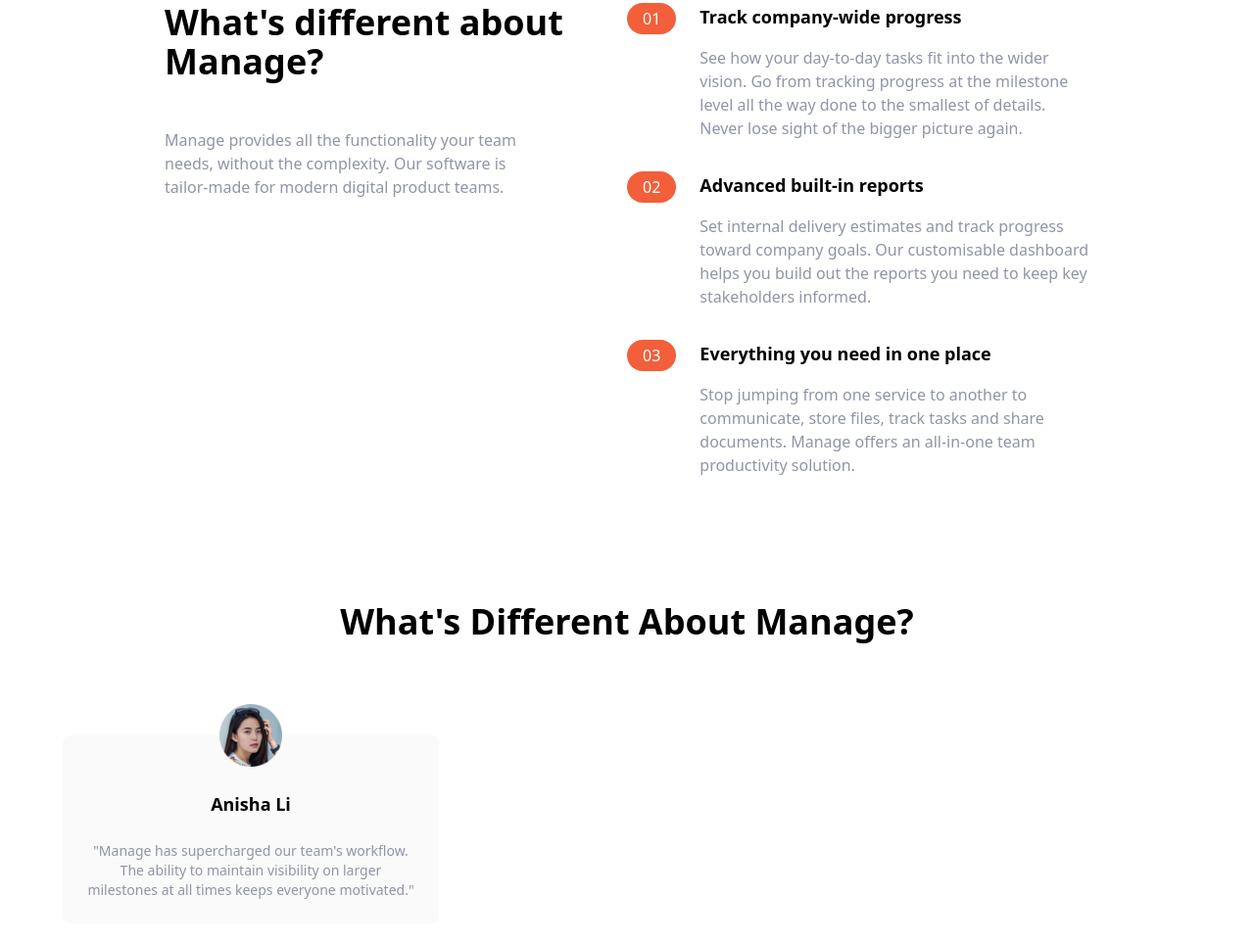
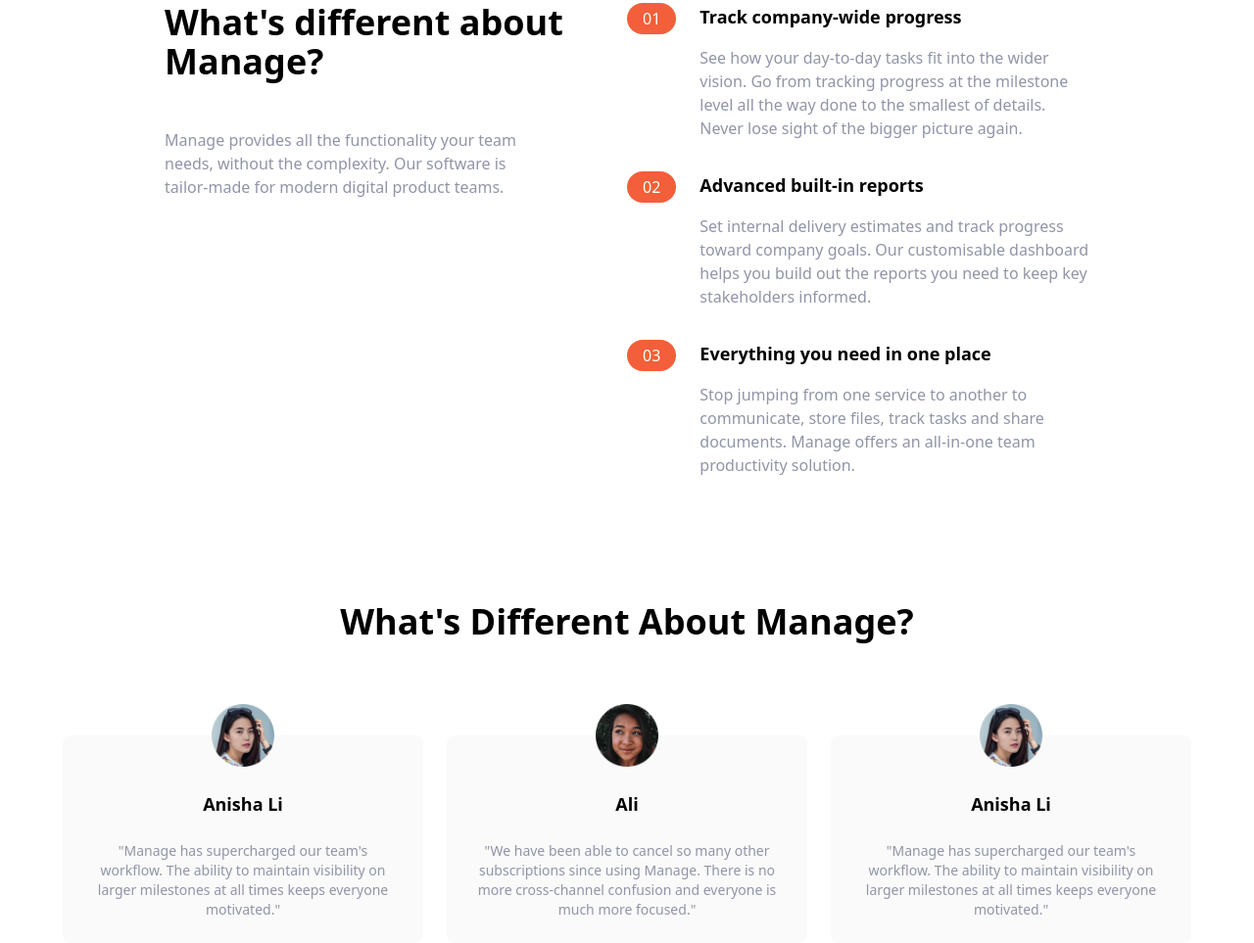
Before and after one commit to SazzadurRahmanAyan/tailwind-landingpage-practice, a website: page index.html in a window 1280 px wide. Shown: the part 653-1616 px from the top of the page at 98% size. Drawn offline with Linux system fonts and the light colour scheme.

Commit message:
Testimonial 2 added

```diff
--- a/index.html
+++ b/index.html
@@ -161,6 +161,24 @@
                         "Manage has supercharged our team's workflow. The ability to maintain visibility on larger milestones at all times keeps everyone motivated."
                     </p>
                 </div>
+
+                <!-- Testimonial 2 -->
+                <div class="flex flex-col items-center p-6 space-y-6 rounded-lg bg-veryLightGray md:w-1/3">
+                    <img src="img/avatar-ali.png" class="w-16 -mt-14" alt="">
+                    <h5 class="text-lg font-bold">Ali</h5>
+                    <p class="text-sm text-darkGrayishBlue">
+                        "We have been able to cancel so many other subscriptions since using Manage. There is no more cross-channel confusion and everyone is much more focused."
+                    </p>
+                </div>
+
+                <!-- Testimonial 3 -->
+                <div class="flex flex-col items-center p-6 space-y-6 rounded-lg bg-veryLightGray md:w-1/3">
+                    <img src="img/avatar-anisha.png" class="w-16 -mt-14" alt="">
+                    <h5 class="text-lg font-bold">Anisha Li</h5>
+                    <p class="text-sm text-darkGrayishBlue">
+                        "Manage has supercharged our team's workflow. The ability to maintain visibility on larger milestones at all times keeps everyone motivated."
+                    </p>
+                </div>
             </div>
         </div>
     </section>
```
